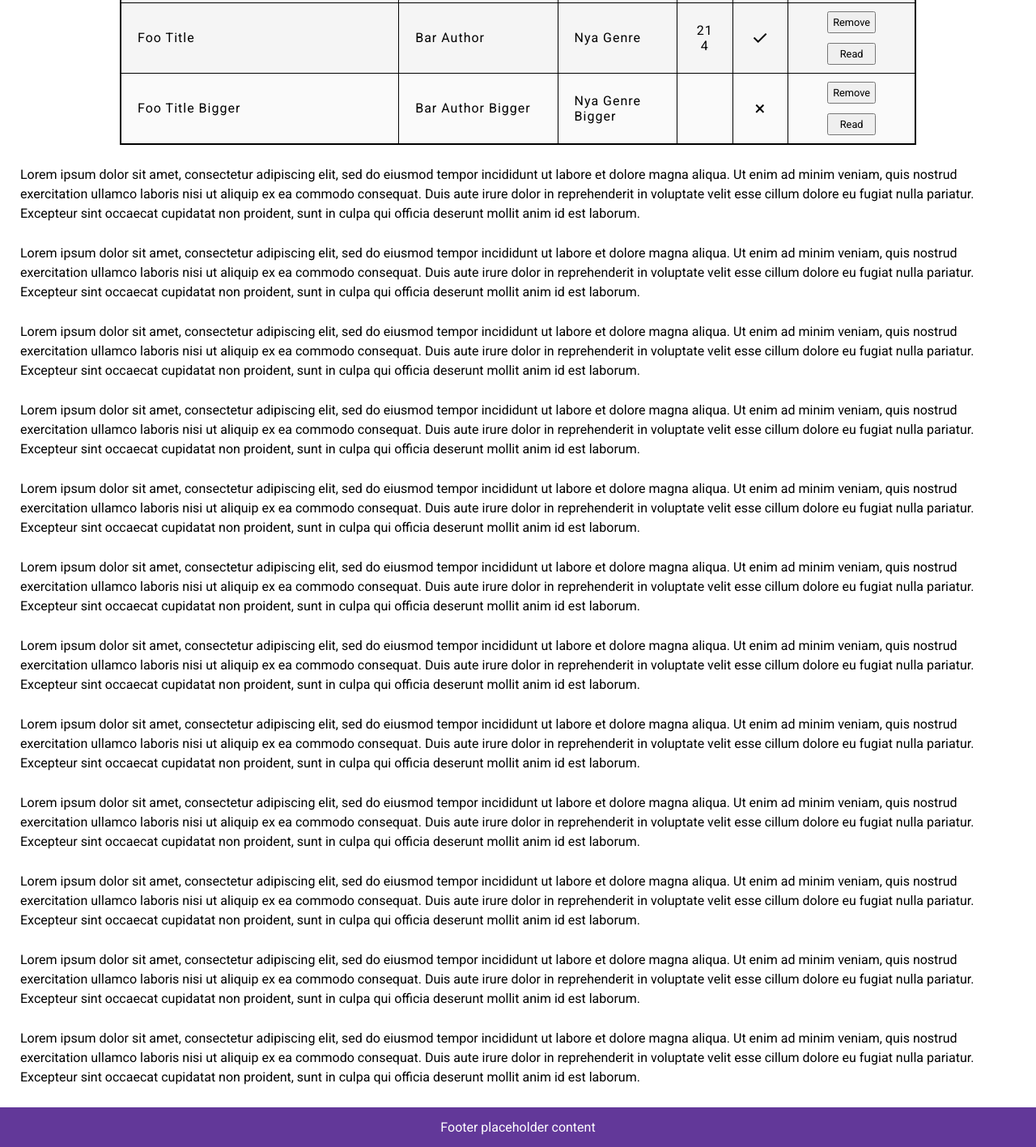
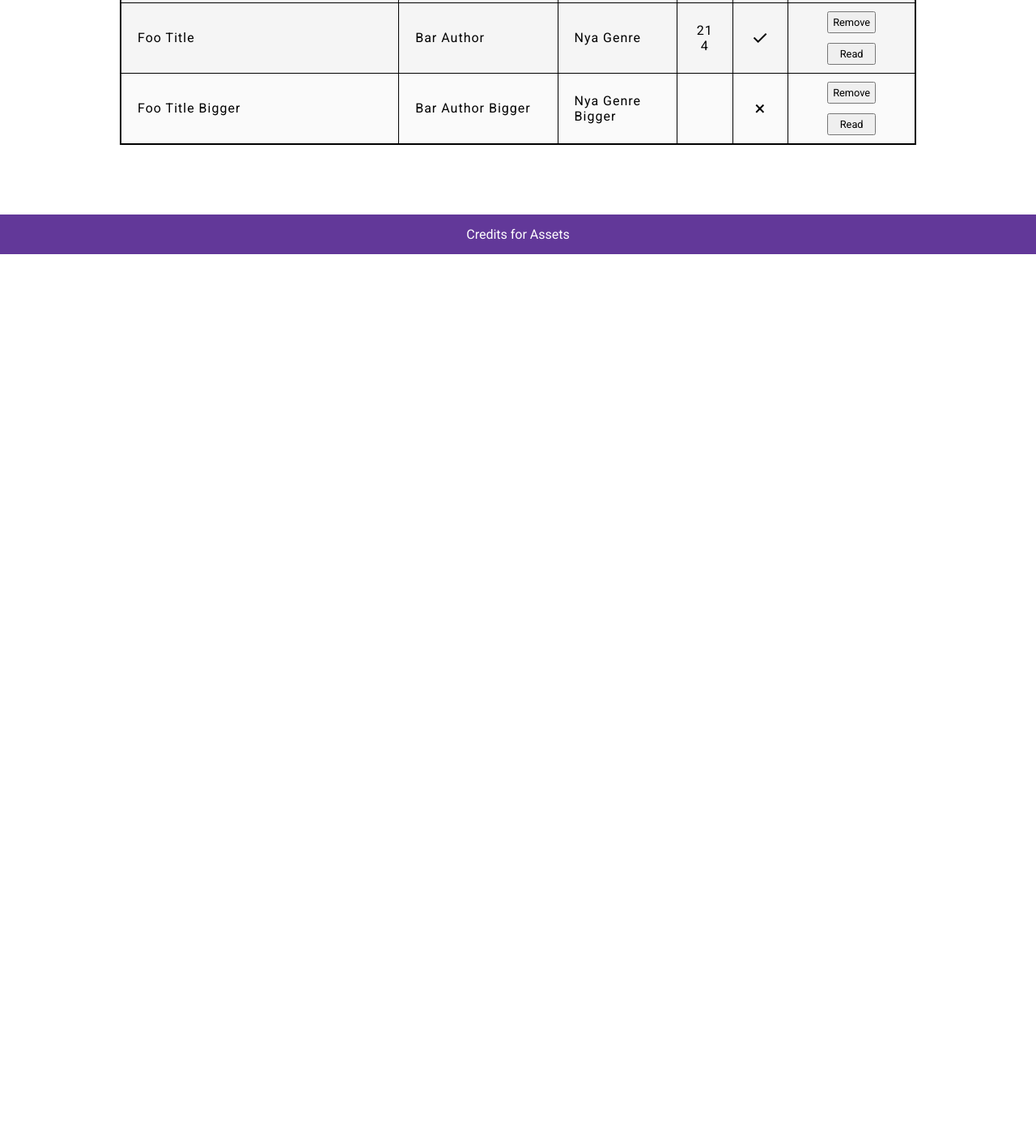
Before and after one commit to Julia-1439/library, a plain HTML site: page index.html in a window 1280 px wide. Shown: the part 486-1903 px from the top of the page at 81% size. After the commit the page ends 800 px from the top, so only its background shows below. Drawn offline with Linux system fonts and the light colour scheme.

Commit message:
Clean up: commenting & refactor for readability

```diff
--- a/index.html
+++ b/index.html
@@ -84,22 +84,10 @@
       <tbody>
       </tbody>
     </table>
-    <p>Lorem ipsum dolor sit amet, consectetur adipiscing elit, sed do eiusmod tempor incididunt ut labore et dolore magna aliqua. Ut enim ad minim veniam, quis nostrud exercitation ullamco laboris nisi ut aliquip ex ea commodo consequat. Duis aute irure dolor in reprehenderit in voluptate velit esse cillum dolore eu fugiat nulla pariatur. Excepteur sint occaecat cupidatat non proident, sunt in culpa qui officia deserunt mollit anim id est laborum.</p>
-    <p>Lorem ipsum dolor sit amet, consectetur adipiscing elit, sed do eiusmod tempor incididunt ut labore et dolore magna aliqua. Ut enim ad minim veniam, quis nostrud exercitation ullamco laboris nisi ut aliquip ex ea commodo consequat. Duis aute irure dolor in reprehenderit in voluptate velit esse cillum dolore eu fugiat nulla pariatur. Excepteur sint occaecat cupidatat non proident, sunt in culpa qui officia deserunt mollit anim id est laborum.</p>
-    <p>Lorem ipsum dolor sit amet, consectetur adipiscing elit, sed do eiusmod tempor incididunt ut labore et dolore magna aliqua. Ut enim ad minim veniam, quis nostrud exercitation ullamco laboris nisi ut aliquip ex ea commodo consequat. Duis aute irure dolor in reprehenderit in voluptate velit esse cillum dolore eu fugiat nulla pariatur. Excepteur sint occaecat cupidatat non proident, sunt in culpa qui officia deserunt mollit anim id est laborum.</p>
-    <p>Lorem ipsum dolor sit amet, consectetur adipiscing elit, sed do eiusmod tempor incididunt ut labore et dolore magna aliqua. Ut enim ad minim veniam, quis nostrud exercitation ullamco laboris nisi ut aliquip ex ea commodo consequat. Duis aute irure dolor in reprehenderit in voluptate velit esse cillum dolore eu fugiat nulla pariatur. Excepteur sint occaecat cupidatat non proident, sunt in culpa qui officia deserunt mollit anim id est laborum.</p>
-    <p>Lorem ipsum dolor sit amet, consectetur adipiscing elit, sed do eiusmod tempor incididunt ut labore et dolore magna aliqua. Ut enim ad minim veniam, quis nostrud exercitation ullamco laboris nisi ut aliquip ex ea commodo consequat. Duis aute irure dolor in reprehenderit in voluptate velit esse cillum dolore eu fugiat nulla pariatur. Excepteur sint occaecat cupidatat non proident, sunt in culpa qui officia deserunt mollit anim id est laborum.</p>
-    <p>Lorem ipsum dolor sit amet, consectetur adipiscing elit, sed do eiusmod tempor incididunt ut labore et dolore magna aliqua. Ut enim ad minim veniam, quis nostrud exercitation ullamco laboris nisi ut aliquip ex ea commodo consequat. Duis aute irure dolor in reprehenderit in voluptate velit esse cillum dolore eu fugiat nulla pariatur. Excepteur sint occaecat cupidatat non proident, sunt in culpa qui officia deserunt mollit anim id est laborum.</p>
-    <p>Lorem ipsum dolor sit amet, consectetur adipiscing elit, sed do eiusmod tempor incididunt ut labore et dolore magna aliqua. Ut enim ad minim veniam, quis nostrud exercitation ullamco laboris nisi ut aliquip ex ea commodo consequat. Duis aute irure dolor in reprehenderit in voluptate velit esse cillum dolore eu fugiat nulla pariatur. Excepteur sint occaecat cupidatat non proident, sunt in culpa qui officia deserunt mollit anim id est laborum.</p>
-    <p>Lorem ipsum dolor sit amet, consectetur adipiscing elit, sed do eiusmod tempor incididunt ut labore et dolore magna aliqua. Ut enim ad minim veniam, quis nostrud exercitation ullamco laboris nisi ut aliquip ex ea commodo consequat. Duis aute irure dolor in reprehenderit in voluptate velit esse cillum dolore eu fugiat nulla pariatur. Excepteur sint occaecat cupidatat non proident, sunt in culpa qui officia deserunt mollit anim id est laborum.</p>
-    <p>Lorem ipsum dolor sit amet, consectetur adipiscing elit, sed do eiusmod tempor incididunt ut labore et dolore magna aliqua. Ut enim ad minim veniam, quis nostrud exercitation ullamco laboris nisi ut aliquip ex ea commodo consequat. Duis aute irure dolor in reprehenderit in voluptate velit esse cillum dolore eu fugiat nulla pariatur. Excepteur sint occaecat cupidatat non proident, sunt in culpa qui officia deserunt mollit anim id est laborum.</p>
-    <p>Lorem ipsum dolor sit amet, consectetur adipiscing elit, sed do eiusmod tempor incididunt ut labore et dolore magna aliqua. Ut enim ad minim veniam, quis nostrud exercitation ullamco laboris nisi ut aliquip ex ea commodo consequat. Duis aute irure dolor in reprehenderit in voluptate velit esse cillum dolore eu fugiat nulla pariatur. Excepteur sint occaecat cupidatat non proident, sunt in culpa qui officia deserunt mollit anim id est laborum.</p>
-    <p>Lorem ipsum dolor sit amet, consectetur adipiscing elit, sed do eiusmod tempor incididunt ut labore et dolore magna aliqua. Ut enim ad minim veniam, quis nostrud exercitation ullamco laboris nisi ut aliquip ex ea commodo consequat. Duis aute irure dolor in reprehenderit in voluptate velit esse cillum dolore eu fugiat nulla pariatur. Excepteur sint occaecat cupidatat non proident, sunt in culpa qui officia deserunt mollit anim id est laborum.</p>
-    <p>Lorem ipsum dolor sit amet, consectetur adipiscing elit, sed do eiusmod tempor incididunt ut labore et dolore magna aliqua. Ut enim ad minim veniam, quis nostrud exercitation ullamco laboris nisi ut aliquip ex ea commodo consequat. Duis aute irure dolor in reprehenderit in voluptate velit esse cillum dolore eu fugiat nulla pariatur. Excepteur sint occaecat cupidatat non proident, sunt in culpa qui officia deserunt mollit anim id est laborum.</p>
   </main>
 
   <footer>
-    Footer placeholder content
+    <a href="https://github.com/Julia-1439/library">Credits for Assets</a>
   </footer>
 
 </body>
--- a/style.css
+++ b/style.css
@@ -9,7 +9,7 @@
 }
 
 a {
-  color: initial;
+  color: inherit;
   text-decoration: none;
 }
 
@@ -41,7 +41,6 @@ html {
 }
 
 body {
-
   /* Utilize flex due to dynamic amount of content in table */
   display: flex;
   flex-direction: column;
@@ -63,12 +62,10 @@ body {
   filter: saturate(150%);
 }
 
-
 /* ========================================================================== */
 
 header {
   padding: var(--primary-gap-size);
-
   color: white;
   background-color: var(--palette-dominant);
   font-weight: bold;
@@ -104,7 +101,9 @@ header img {
 
 main {
   flex: 1;
+
   display: grid;
+  grid-template-rows: min-content min-content min-content;
   gap: var(--bigger-gap-size);
 
   padding: var(--bigger-gap-size);
@@ -187,7 +186,6 @@ caption {
 [headers="col-author"],
 [headers="col-genre"] {
   text-transform: capitalize;
-  text-wrap: balance;
 }
 
 [headers="col-pages"],
@@ -226,8 +224,6 @@ col:nth-child(6),
   font-size: 0.8rem;
 }
 
-
-
 /* ========================================================================== */
 
 footer {
@@ -249,7 +245,7 @@ dialog {
   box-shadow: 0px 2px 11px -3px var(--palette-dark-gray);
 }
 
-dialog p:first-child {
+dialog p:first-of-type {
   margin-bottom: var(--bigger-gap-size);
 }
 
```
Also changed, not shown: script.js (+3 -5 lines).
